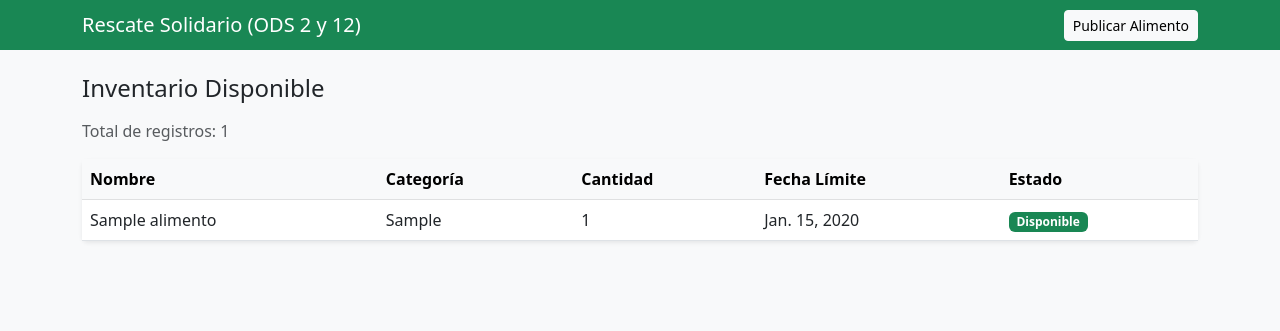
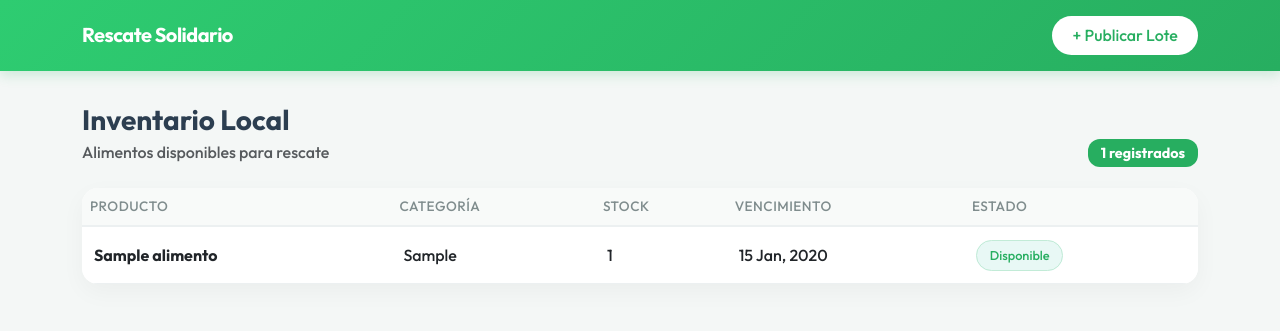
Before and after one commit to JoaKasu/proyecto-rescate-alimentos, a Django app: page / in a window 1280 px wide. Shown: the top 331 px of the page. Run offline with Django 5.2, Linux system fonts and the light colour scheme; tables that the repository leaves empty hold one stand-in row (values such as "Sample post").

Commit message:
Entrega proyecto base Django funcional v2

```diff
--- a/core/templates/core/index.html
+++ b/core/templates/core/index.html
@@ -5,44 +5,148 @@
     <meta name="viewport" content="width=device-width, initial-scale=1.0">
     <title>Rescate Solidario</title>
     <link href="https://cdn.jsdelivr.net/npm/bootstrap@5.3.0/dist/css/bootstrap.min.css" rel="stylesheet">
+    <link href="https://fonts.googleapis.com/css2?family=Outfit:wght@300;500;700&display=swap" rel="stylesheet">
+    <style>
+        body {
+            font-family: 'Outfit', sans-serif;
+            background: #f4f7f6;
+            color: #2c3e50;
+        }
+        .navbar-custom {
+            background: linear-gradient(135deg, #2ecc71, #27ae60);
+            padding: 1rem 0;
+            box-shadow: 0 4px 12px rgba(39, 174, 96, 0.2);
+        }
+        .navbar-brand {
+            font-weight: 700;
+            letter-spacing: -0.5px;
+        }
+        .btn-publicar {
+            background-color: #fff;
+            color: #27ae60;
+            font-weight: 500;
+            border-radius: 20px;
+            padding: 0.4rem 1.2rem;
+            transition: all 0.3s ease;
+        }
+        .btn-publicar:hover {
+            background-color: #e8f8f5;
+            transform: translateY(-2px);
+        }
+        .dashboard-header {
+            margin-top: 2rem;
+            margin-bottom: 1.5rem;
+        }
+        .counter-badge {
+            background: #27ae60;
+            color: white;
+            padding: 0.3rem 0.8rem;
+            border-radius: 12px;
+            font-size: 0.9rem;
+            font-weight: 700;
+        }
+        .custom-card {
+            background: #ffffff;
+            border-radius: 16px;
+            border: none;
+            box-shadow: 0 8px 24px rgba(0,0,0,0.04);
+            overflow: hidden;
+        }
+        .table {
+            margin-bottom: 0;
+        }
+        .table thead th {
+            background-color: #f8faf9;
+            color: #7f8c8d;
+            font-weight: 500;
+            border-bottom: 2px solid #ecf0f1;
+            text-transform: uppercase;
+            font-size: 0.85rem;
+            letter-spacing: 0.5px;
+        }
+        .table tbody tr {
+            transition: background-color 0.2s ease;
+        }
+        .table tbody tr:hover {
+            background-color: #fcfdfd;
+        }
+        .table td {
+            vertical-align: middle;
+            border-bottom: 1px solid #ecf0f1;
+            padding: 1rem 0.75rem;
+        }
+        .status-badge {
+            padding: 0.4rem 0.8rem;
+            border-radius: 20px;
+            font-size: 0.8rem;
+            font-weight: 500;
+        }
+        .status-disponible {
+            background-color: #e8f8f5;
+            color: #27ae60;
+            border: 1px solid #c2ebd7;
+        }
+        .status-agotado {
+            background-color: #fdedec;
+            color: #e74c3c;
+            border: 1px solid #f5c6cb;
+        }
+        .empty-state {
+            text-align: center;
+            padding: 4rem 2rem;
+            background: white;
+            border-radius: 16px;
+            border: 2px dashed #bdc3c7;
+            color: #7f8c8d;
+        }
+    </style>
 </head>
-<body class="bg-light">
-    <nav class="navbar navbar-dark bg-success mb-4">
-        <div class="container">
-            <span class="navbar-brand mb-0 h1">Rescate Solidario (ODS 2 y 12)</span>
-            <a href="{% url 'registro' %}" class="btn btn-light btn-sm">Publicar Alimento</a>
+<body>
+    <nav class="navbar navbar-dark navbar-custom">
+        <div class="container d-flex justify-content-between align-items-center">
+            <span class="navbar-brand mb-0 h1">Rescate Solidario</span>
+            <a href="{% url 'registro' %}" class="btn btn-publicar text-decoration-none">
+                + Publicar Lote
+            </a>
         </div>
     </nav>
 
-    <div class="container">
-        <h4 class="mb-3">Inventario Disponible</h4>
-        <p class="text-muted">Total de registros: {{ total_items }}</p>
+    <div class="container pb-5">
+        <div class="d-flex justify-content-between align-items-end dashboard-header">
+            <div>
+                <h3 class="fw-bold mb-1">Inventario Local</h3>
+                <p class="text-muted mb-0">Alimentos disponibles para rescate</p>
+            </div>
+            <div>
+                <span class="counter-badge">{{ total_items }} registrados</span>
+            </div>
+        </div>
 
         {% if hay_disponibles %}
-        <div class="card shadow-sm border-0">
+        <div class="card custom-card">
             <div class="table-responsive">
-                <table class="table table-hover mb-0">
-                    <thead class="table-light">
+                <table class="table table-borderless">
+                    <thead>
                         <tr>
-                            <th>Nombre</th>
+                            <th>Producto</th>
                             <th>Categoría</th>
-                            <th>Cantidad</th>
-                            <th>Fecha Límite</th>
+                            <th>Stock</th>
+                            <th>Vencimiento</th>
                             <th>Estado</th>
                         </tr>
                     </thead>
                     <tbody>
                         {% for item in alimentos %}
                         <tr>
-                            <td>{{ item.nombre }}</td>
+                            <td class="fw-bold text-dark">{{ item.nombre }}</td>
                             <td>{{ item.categoria }}</td>
                             <td>{{ item.cantidad }}</td>
-                            <td>{{ item.fecha_limite }}</td>
+                            <td>{{ item.fecha_limite|date:"d M, Y" }}</td>
                             <td>
                                 {% if item.disponible %}
-                                    <span class="badge bg-success">Disponible</span>
+                                    <span class="status-badge status-disponible">Disponible</span>
                                 {% else %}
-                                    <span class="badge bg-danger">Agotado</span>
+                                    <span class="status-badge status-agotado">Agotado</span>
                                 {% endif %}
                             </td>
                         </tr>
@@ -52,7 +156,10 @@
             </div>
         </div>
         {% else %}
-        <div class="alert alert-info border-0 shadow-sm">No hay alimentos registrados en el sistema.</div>
+        <div class="empty-state shadow-sm">
+            <h5 class="fw-bold">No hay alimentos publicados aún</h5>
+            <p class="mb-0">Cuando un local registre un alimento, aparecerá aquí.</p>
+        </div>
         {% endif %}
     </div>
 </body>
```
